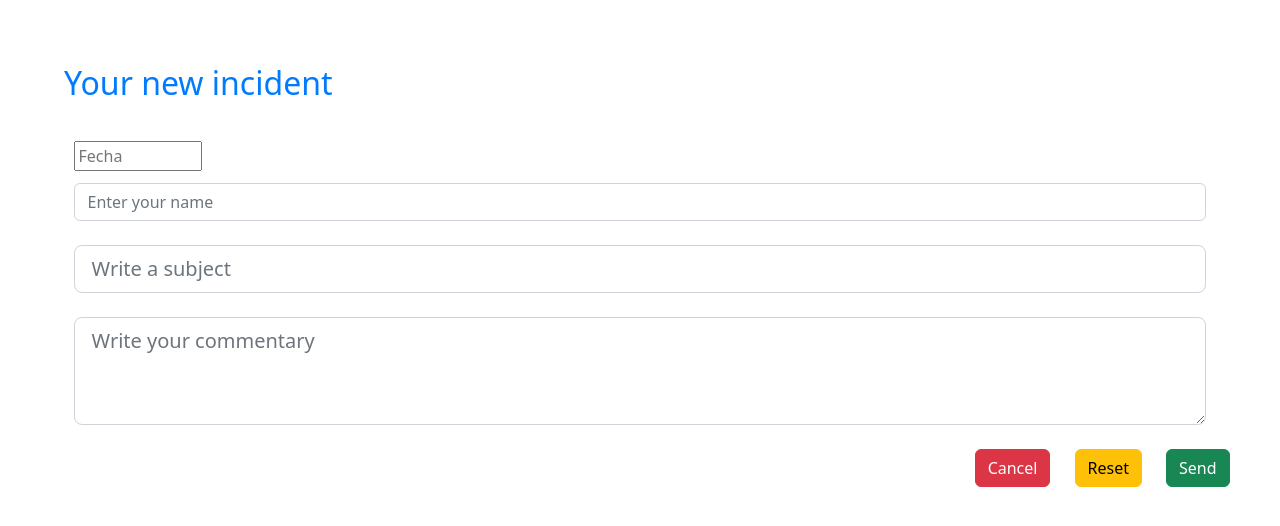
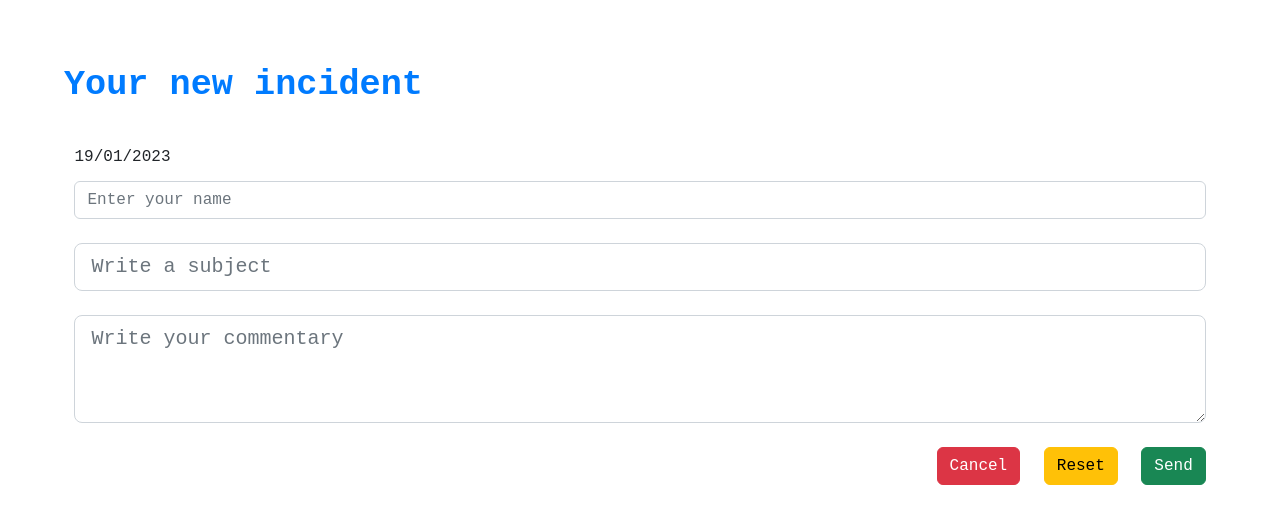
Before and after one commit to Omargf16/Support-App-My-first-CRUD, a Vue app in the folder src/frontend/: page / in a window 1280 px wide. Shown: the top 526 px of the page. Built offline with nearby package versions, Linux system fonts and the light colour scheme.

Commit message:
New Indcident view finished

```diff
--- a/src/frontend/src/views/NewIncident.vue
+++ b/src/frontend/src/views/NewIncident.vue
@@ -1,24 +1,38 @@
 <script setup>
 
+window.onload = function formDate(){
+let today = new Date();
+
+let day = today.getDate();
+let month = today.getMonth() + 1;
+let year = today.getFullYear();
+
+day = ('0' + day).slice(-2);
+month = ('0' + month).slice(-2);
+
+let printDate = `${day}/${month}/${year}`
+
+ document.getElementById("date").innerHTML = printDate;
+}
 </script>
 
 <template>
   <main>
 
-    <h2 class="h2">Your new incident</h2>
+    <h2>Your new incident</h2>
 <form>
-  <input type="datetime" name="date" id="date" placeholder="Fecha">
+  <label for="date" id="date"></label>
   <div class="form-group">
 
-    <input type="text" class="form-control" id="formGroupExampleInput" placeholder="Enter your name">
+    <input type="text" class="form-control" id="formGroupExampleInput" placeholder="Enter your name" required>
   </div>
   <div class="form-group">
 
-    <input type="text" class="form-control form-control-lg" id="formGroupExampleInput2" placeholder="Write a subject">
+    <input type="text" class="form-control form-control-lg" id="formGroupExampleInput2" placeholder="Write a subject" required>
   </div>
 
   <div class="form-group">
-    <textarea class="form-control form-control-lg" id="formGroupExampleInput3" placeholder="Write your commentary" rows="3"></textarea>
+    <textarea class="form-control form-control-lg" id="formGroupExampleInput3" placeholder="Write your commentary" rows="3" required></textarea>
 
   </div>
 
@@ -36,9 +50,13 @@
 @import '../sass/styles.scss';
 main{
   margin-top: 5%;
+  font-family: 'Space Mono', monospace;
   h2{
     margin-left: 5%;
-    color:$color
+    color:$color;
+    font-weight: bold;
+    font-size: 2.2rem;
+
   }
   form{
     margin: 3%;
@@ -53,6 +71,7 @@ main{
      #buttons-box{
       display: flex;
       justify-content: flex-end;
+      margin-right: 2%;
         button{
           margin: 1%;
         }
```
